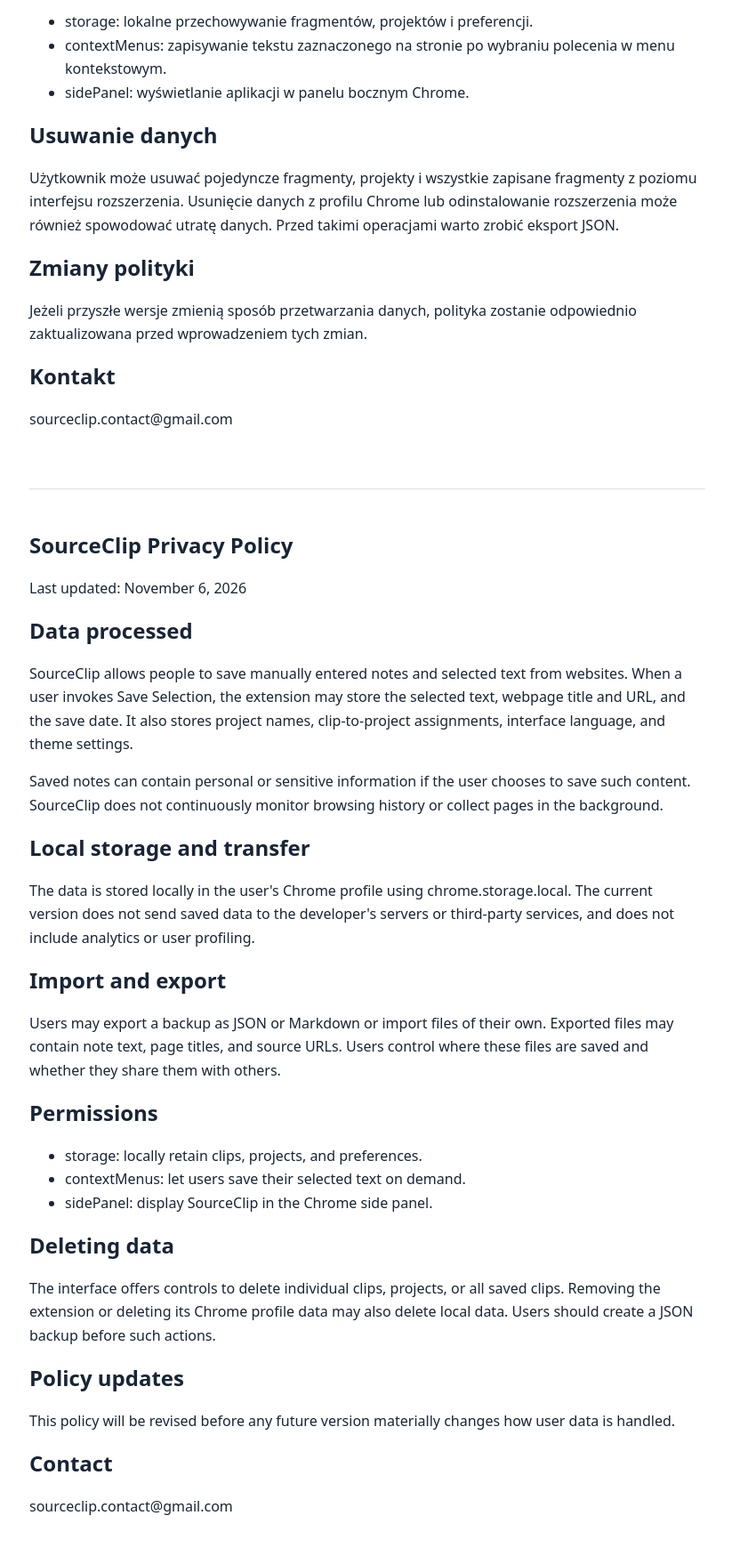
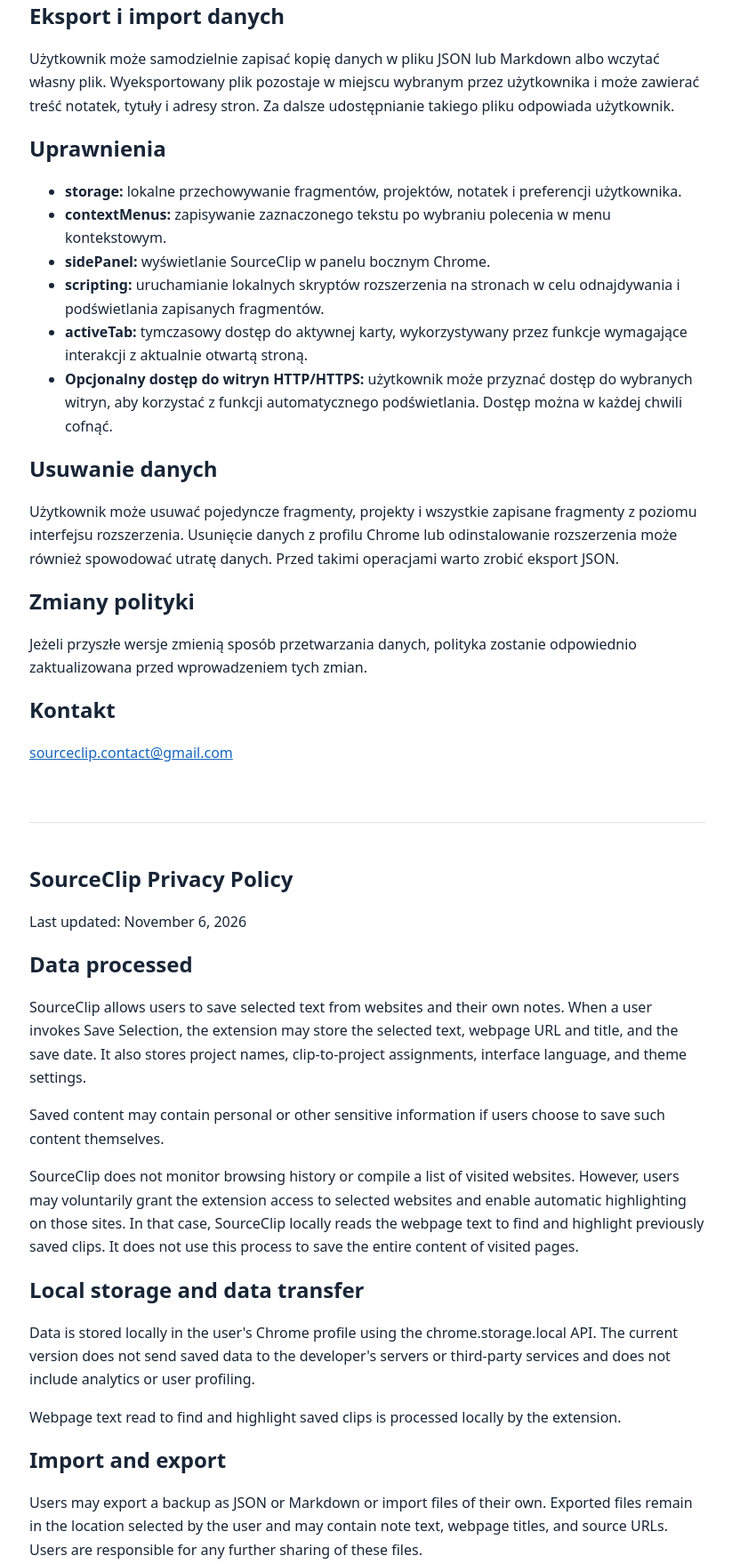
Before and after one commit to k-w-dev682/SourceClip, a plain HTML site: page index.html in a window 1280 px wide. Shown: the part 859-2617 px from the top of the page at 89% size, without its empty margins (227-1050 px from the left). Drawn offline with Linux system fonts and the light colour scheme.

Commit message:
Update index.html

```diff
--- a/index.html
+++ b/index.html
@@ -1,41 +1,104 @@
-<!doctype html><html lang="pl"><head><meta charset="utf-8"><meta name="viewport" content="width=device-width,initial-scale=1"><title>SourceClip — Privacy / Prywatność</title><style>body{font:16px/1.65 system-ui,sans-serif;max-width:760px;margin:3rem auto;padding:0 1.2rem;color:#182536;background:#fff}h1,h2{line-height:1.25}section{margin-bottom:4rem}a{color:#1766bd}hr{border:0;border-top:1px solid #dde2e9;margin:3rem 0}</style></head><body><header><h1>SourceClip — Prywatność / Privacy</h1><p><a href="#pl">Polski</a> · <a href="#en">English</a></p></header><main><section id="pl"><h1>Polityka prywatności — SourceClip</h1>
+
+<!doctype html>
+<html lang="pl">
+<head>
+<meta charset="utf-8">
+<meta name="viewport" content="width=device-width,initial-scale=1">
+<title>SourceClip — Privacy / Prywatność</title>
+<style>
+body{font:16px/1.65 system-ui,sans-serif;max-width:760px;margin:3rem auto;padding:0 1.2rem;color:#182536;background:#fff}
+h1,h2{line-height:1.25}
+section{margin-bottom:4rem}
+a{color:#1766bd}
+hr{border:0;border-top:1px solid #dde2e9;margin:3rem 0}
+</style>
+</head>
+<body>
+<header>
+<h1>SourceClip — Prywatność / Privacy</h1>
+<p><a href="#pl">Polski</a> · <a href="#en">English</a></p>
+</header>
+
+<main>
+<section id="pl">
+<h1>Polityka prywatności — SourceClip</h1>
 <p>Ostatnia aktualizacja: 6 listopada 2026 r.</p>
+
 <h2>Jakie informacje przetwarza SourceClip?</h2>
 <p>Rozszerzenie pozwala użytkownikowi zapisywać fragmenty zaznaczonego tekstu ze stron internetowych oraz własne notatki. Po wybraniu polecenia zapisu zaznaczenia może przechować tekst, adres URL i tytuł strony oraz datę zapisu. Przechowuje też nazwy projektów, przypisania fragmentów do projektów, ustawienia języka i motywów.</p>
-<p>Zapisane treści mogą zawierać dane osobowe lub inne wrażliwe informacje, jeżeli użytkownik sam zdecyduje się je zapisać. SourceClip nie analizuje automatycznie historii przeglądania ani nie śledzi odwiedzanych stron w tle.</p>
+
+<p>Zapisane treści mogą zawierać dane osobowe lub inne wrażliwe informacje, jeżeli użytkownik sam zdecyduje się je zapisać.</p>
+
+<p>SourceClip nie monitoruje historii przeglądania ani nie gromadzi listy odwiedzanych stron. Użytkownik może jednak dobrowolnie przyznać rozszerzeniu dostęp do wybranych witryn i włączyć na nich automatyczne podświetlanie. W takim przypadku SourceClip lokalnie odczytuje tekst strony, aby odnaleźć zapisane wcześniej fragmenty i je podświetlić. Nie zapisuje w ten sposób całej treści odwiedzanej strony.</p>
+
 <h2>Gdzie dane są przechowywane?</h2>
 <p>Dane są przechowywane lokalnie przy użyciu API chrome.storage.local w profilu przeglądarki Chrome. W obecnej wersji rozszerzenie nie przesyła zapisanych danych do serwerów twórcy ani do zewnętrznych usług i nie prowadzi analityki ani profilowania.</p>
+
+<p>Tekst stron odczytywany w celu odnajdywania i podświetlania zapisanych fragmentów jest przetwarzany lokalnie przez rozszerzenie.</p>
+
 <h2>Eksport i import danych</h2>
 <p>Użytkownik może samodzielnie zapisać kopię danych w pliku JSON lub Markdown albo wczytać własny plik. Wyeksportowany plik pozostaje w miejscu wybranym przez użytkownika i może zawierać treść notatek, tytuły i adresy stron. Za dalsze udostępnianie takiego pliku odpowiada użytkownik.</p>
+
 <h2>Uprawnienia</h2>
 <ul>
-<li>storage: lokalne przechowywanie fragmentów, projektów i preferencji.</li>
-<li>contextMenus: zapisywanie tekstu zaznaczonego na stronie po wybraniu polecenia w menu kontekstowym.</li>
-<li>sidePanel: wyświetlanie aplikacji w panelu bocznym Chrome.</li>
+<li><strong>storage:</strong> lokalne przechowywanie fragmentów, projektów, notatek i preferencji użytkownika.</li>
+<li><strong>contextMenus:</strong> zapisywanie zaznaczonego tekstu po wybraniu polecenia w menu kontekstowym.</li>
+<li><strong>sidePanel:</strong> wyświetlanie SourceClip w panelu bocznym Chrome.</li>
+<li><strong>scripting:</strong> uruchamianie lokalnych skryptów rozszerzenia na stronach w celu odnajdywania i podświetlania zapisanych fragmentów.</li>
+<li><strong>activeTab:</strong> tymczasowy dostęp do aktywnej karty, wykorzystywany przez funkcje wymagające interakcji z aktualnie otwartą stroną.</li>
+<li><strong>Opcjonalny dostęp do witryn HTTP/HTTPS:</strong> użytkownik może przyznać dostęp do wybranych witryn, aby korzystać z funkcji automatycznego podświetlania. Dostęp można w każdej chwili cofnąć.</li>
 </ul>
+
 <h2>Usuwanie danych</h2>
 <p>Użytkownik może usuwać pojedyncze fragmenty, projekty i wszystkie zapisane fragmenty z poziomu interfejsu rozszerzenia. Usunięcie danych z profilu Chrome lub odinstalowanie rozszerzenia może również spowodować utratę danych. Przed takimi operacjami warto zrobić eksport JSON.</p>
+
 <h2>Zmiany polityki</h2>
 <p>Jeżeli przyszłe wersje zmienią sposób przetwarzania danych, polityka zostanie odpowiednio zaktualizowana przed wprowadzeniem tych zmian.</p>
+
 <h2>Kontakt</h2>
-<p>sourceclip.contact@gmail.com</p></section><hr><section id="en" lang="en"><h1>SourceClip Privacy Policy</h1>
+<p><a href="mailto:sourceclip.contact@gmail.com">sourceclip.contact@gmail.com</a></p>
+</section>
+
+<hr>
+
+<section id="en" lang="en">
+<h1>SourceClip Privacy Policy</h1>
 <p>Last updated: November 6, 2026</p>
+
 <h2>Data processed</h2>
-<p>SourceClip allows people to save manually entered notes and selected text from websites. When a user invokes Save Selection, the extension may store the selected text, webpage title and URL, and the save date. It also stores project names, clip-to-project assignments, interface language, and theme settings.</p>
-<p>Saved notes can contain personal or sensitive information if the user chooses to save such content. SourceClip does not continuously monitor browsing history or collect pages in the background.</p>
-<h2>Local storage and transfer</h2>
-<p>The data is stored locally in the user&#x27;s Chrome profile using chrome.storage.local. The current version does not send saved data to the developer&#x27;s servers or third-party services, and does not include analytics or user profiling.</p>
+<p>SourceClip allows users to save selected text from websites and their own notes. When a user invokes Save Selection, the extension may store the selected text, webpage URL and title, and the save date. It also stores project names, clip-to-project assignments, interface language, and theme settings.</p>
+
+<p>Saved content may contain personal or other sensitive information if users choose to save such content themselves.</p>
+
+<p>SourceClip does not monitor browsing history or compile a list of visited websites. However, users may voluntarily grant the extension access to selected websites and enable automatic highlighting on those sites. In that case, SourceClip locally reads the webpage text to find and highlight previously saved clips. It does not use this process to save the entire content of visited pages.</p>
+
+<h2>Local storage and data transfer</h2>
+<p>Data is stored locally in the user's Chrome profile using the chrome.storage.local API. The current version does not send saved data to the developer's servers or third-party services and does not include analytics or user profiling.</p>
+
+<p>Webpage text read to find and highlight saved clips is processed locally by the extension.</p>
+
 <h2>Import and export</h2>
-<p>Users may export a backup as JSON or Markdown or import files of their own. Exported files may contain note text, page titles, and source URLs. Users control where these files are saved and whether they share them with others.</p>
+<p>Users may export a backup as JSON or Markdown or import files of their own. Exported files remain in the location selected by the user and may contain note text, webpage titles, and source URLs. Users are responsible for any further sharing of these files.</p>
+
 <h2>Permissions</h2>
 <ul>
-<li>storage: locally retain clips, projects, and preferences.</li>
-<li>contextMenus: let users save their selected text on demand.</li>
-<li>sidePanel: display SourceClip in the Chrome side panel.</li>
+<li><strong>storage:</strong> locally stores clips, projects, notes, and user preferences.</li>
+<li><strong>contextMenus:</strong> allows users to save selected text through the browser context menu.</li>
+<li><strong>sidePanel:</strong> displays SourceClip in the Chrome side panel.</li>
+<li><strong>scripting:</strong> allows local extension scripts to run on webpages to find and highlight saved clips.</li>
+<li><strong>activeTab:</strong> provides temporary access to the active tab for features that require interaction with the currently open webpage.</li>
+<li><strong>Optional HTTP/HTTPS website access:</strong> users may grant access to selected websites to use automatic highlighting. This access can be revoked at any time.</li>
 </ul>
+
 <h2>Deleting data</h2>
-<p>The interface offers controls to delete individual clips, projects, or all saved clips. Removing the extension or deleting its Chrome profile data may also delete local data. Users should create a JSON backup before such actions.</p>
+<p>Users can delete individual clips, projects, or all saved clips through the extension interface. Removing data from the Chrome profile or uninstalling the extension may also result in data loss. Users should create a JSON backup before taking such actions.</p>
+
 <h2>Policy updates</h2>
-<p>This policy will be revised before any future version materially changes how user data is handled.</p>
+<p>This policy will be updated before any future version materially changes how user data is handled.</p>
+
 <h2>Contact</h2>
-<p>sourceclip.contact@gmail.com</p></section></main></body></html>
+<p><a href="mailto:sourceclip.contact@gmail.com">sourceclip.contact@gmail.com</a></p>
+</section>
+</main>
+</body>
+</html>
```
